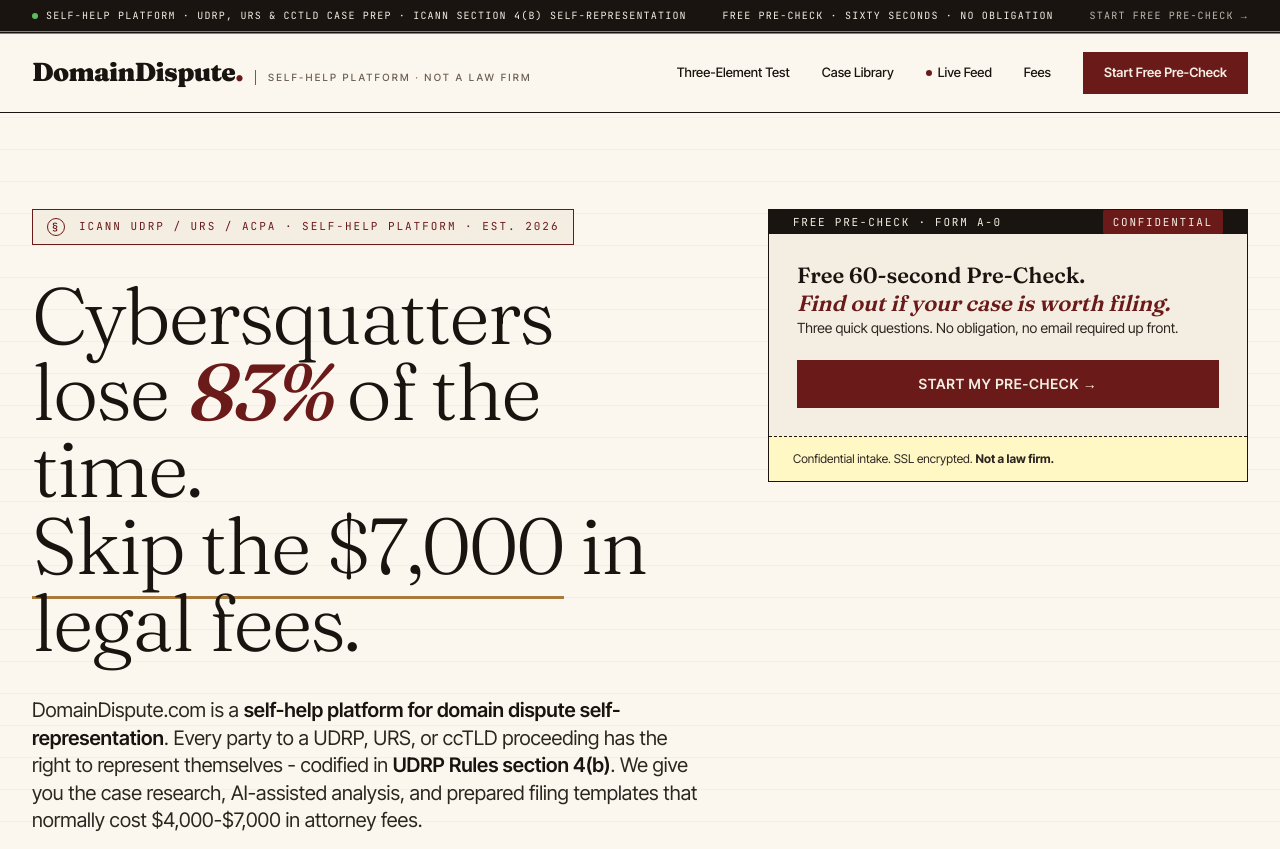
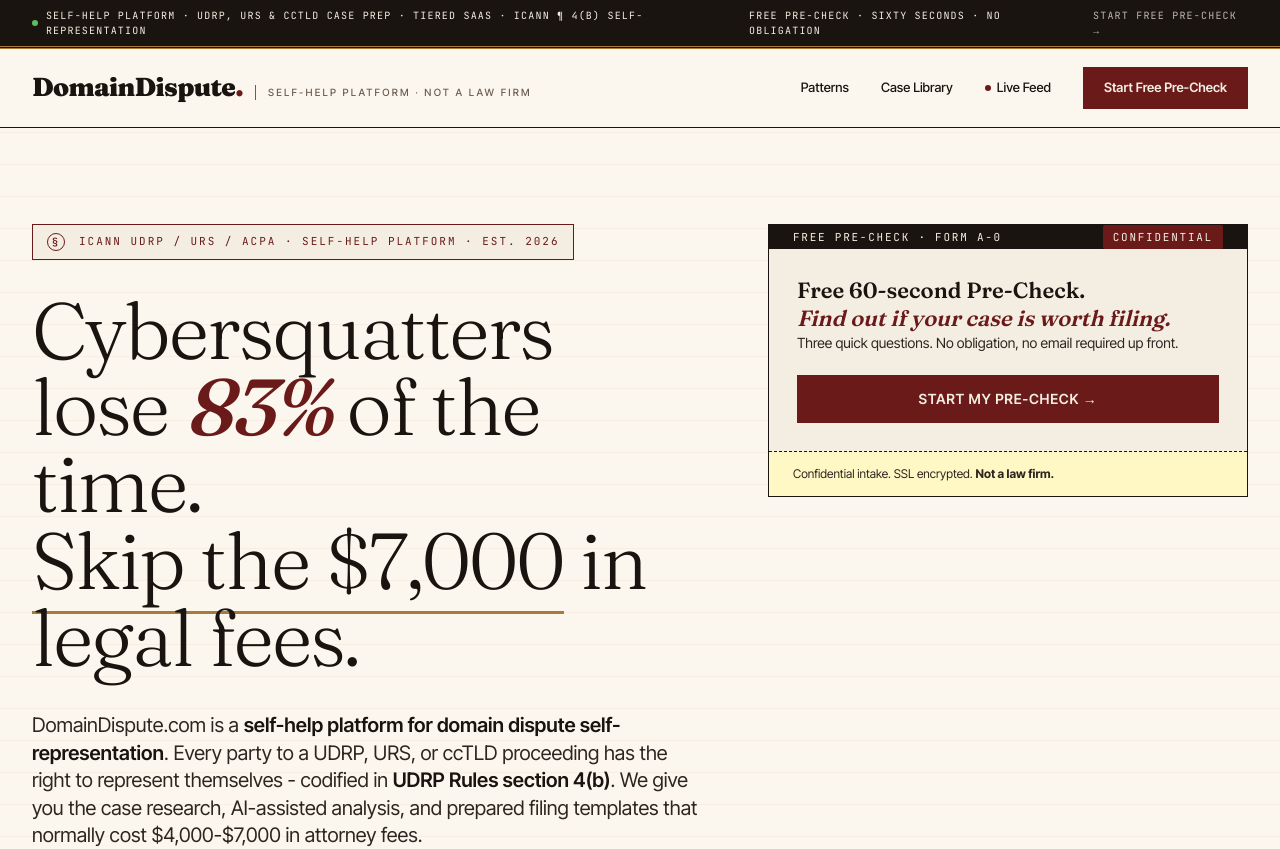
Before and after one commit to WEBWORKSA1/domaindispute-app, a Next.js app in the folder web/: page / in a window 1280 px wide. Shown: the top 849 px of the page. Built offline with nearby package versions, Linux system fonts and the light colour scheme; no server answers; the database is empty.

Commit message:
Fix navbar 404s: replace /three-element-test and /fees with /patterns (links to existing pages only)

```diff
--- a/web/components/site-header.tsx
+++ b/web/components/site-header.tsx
@@ -4,11 +4,12 @@ import { cn } from '@/lib/utils';
 export function SiteHeader({ className }: { className?: string }) {
   return (
     <>
+      {/* Top classified banner */}
       <div className="bg-ink text-bone border-b-[3px] border-double border-gold">
         <div className="max-w-[1320px] mx-auto px-8 py-2 flex justify-between items-center gap-5 font-mono text-[10px] tracking-[0.12em] uppercase">
           <span className="flex items-center gap-2">
             <span className="inline-block w-1.5 h-1.5 rounded-full bg-green-bright animate-pulse-slow" />
-            Self-help platform &middot; UDRP, URS &amp; ccTLD case prep &middot; ICANN section 4(b) self-representation
+            Self-help platform &middot; UDRP, URS &amp; ccTLD case prep &middot; Tiered SaaS &middot; ICANN &para; 4(b) self-representation
           </span>
           <span className="hidden md:inline">Free Pre-Check &middot; Sixty seconds &middot; No obligation</span>
           <Link href="/start" className="text-bone hover:opacity-100 opacity-75">
@@ -17,6 +18,7 @@ export function SiteHeader({ className }: { className?: string }) {
         </div>
       </div>
 
+      {/* Main nav */}
       <header
         className={cn(
           'sticky top-0 z-50 bg-paper/95 backdrop-blur border-b border-ink',
@@ -34,8 +36,8 @@ export function SiteHeader({ className }: { className?: string }) {
           </Link>
 
           <nav className="hidden md:flex items-center gap-8">
-            <Link href="/three-element-test" className="text-[13px] font-medium hover:text-oxblood">
-              Three-Element Test
+            <Link href="/patterns" className="text-[13px] font-medium hover:text-oxblood">
+              Patterns
             </Link>
             <Link href="/cases" className="text-[13px] font-medium hover:text-oxblood">
               Case Library
@@ -43,9 +45,6 @@ export function SiteHeader({ className }: { className?: string }) {
             <Link href="/live" className="text-[13px] font-medium hover:text-oxblood flex items-center gap-1.5">
               <span className="inline-block w-1.5 h-1.5 rounded-full bg-oxblood animate-pulse-slow" />
               Live Feed
-            </Link>
-            <Link href="/fees" className="text-[13px] font-medium hover:text-oxblood">
-              Fees
             </Link>
             <Link
               href="/start"
```
